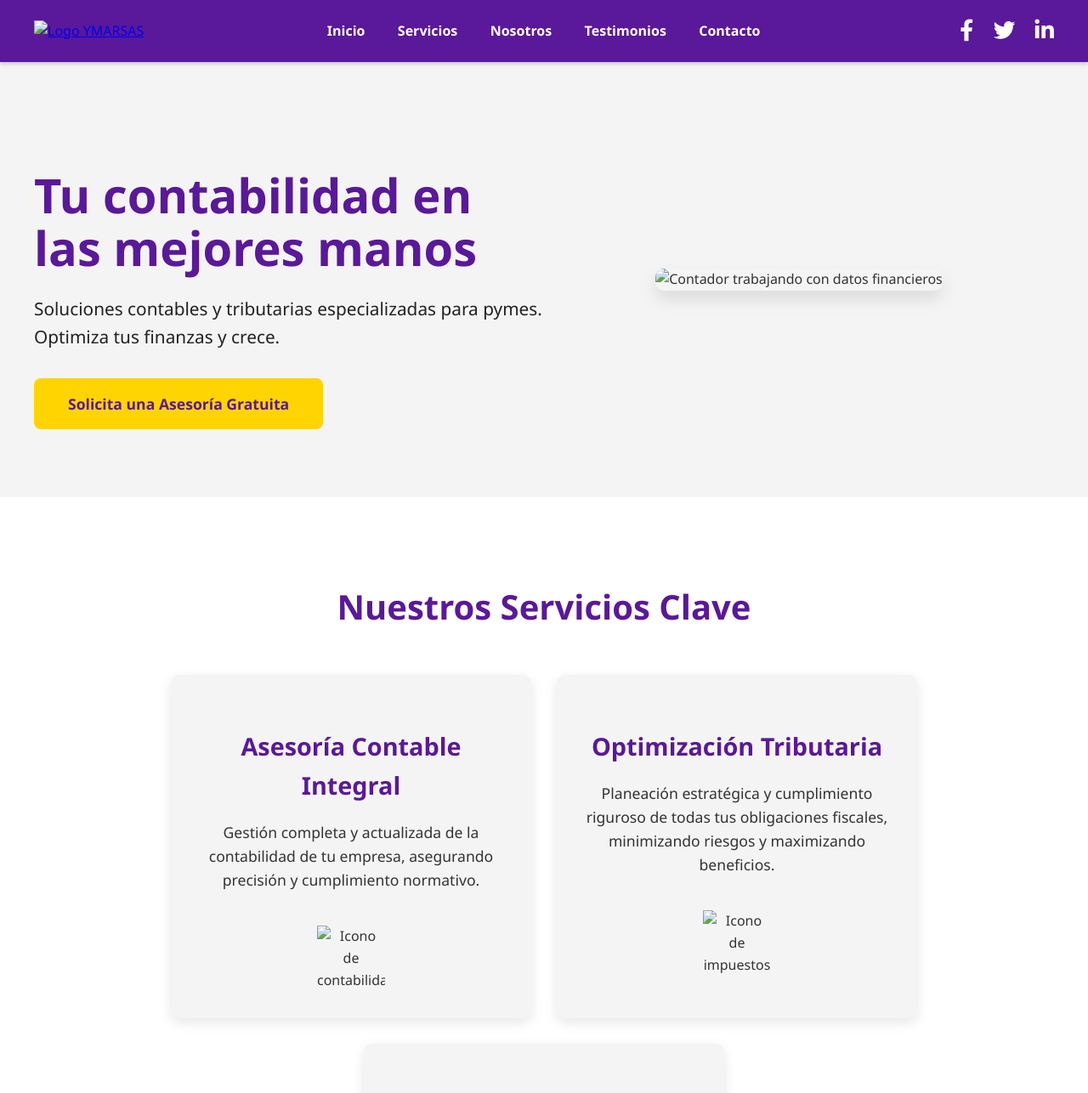
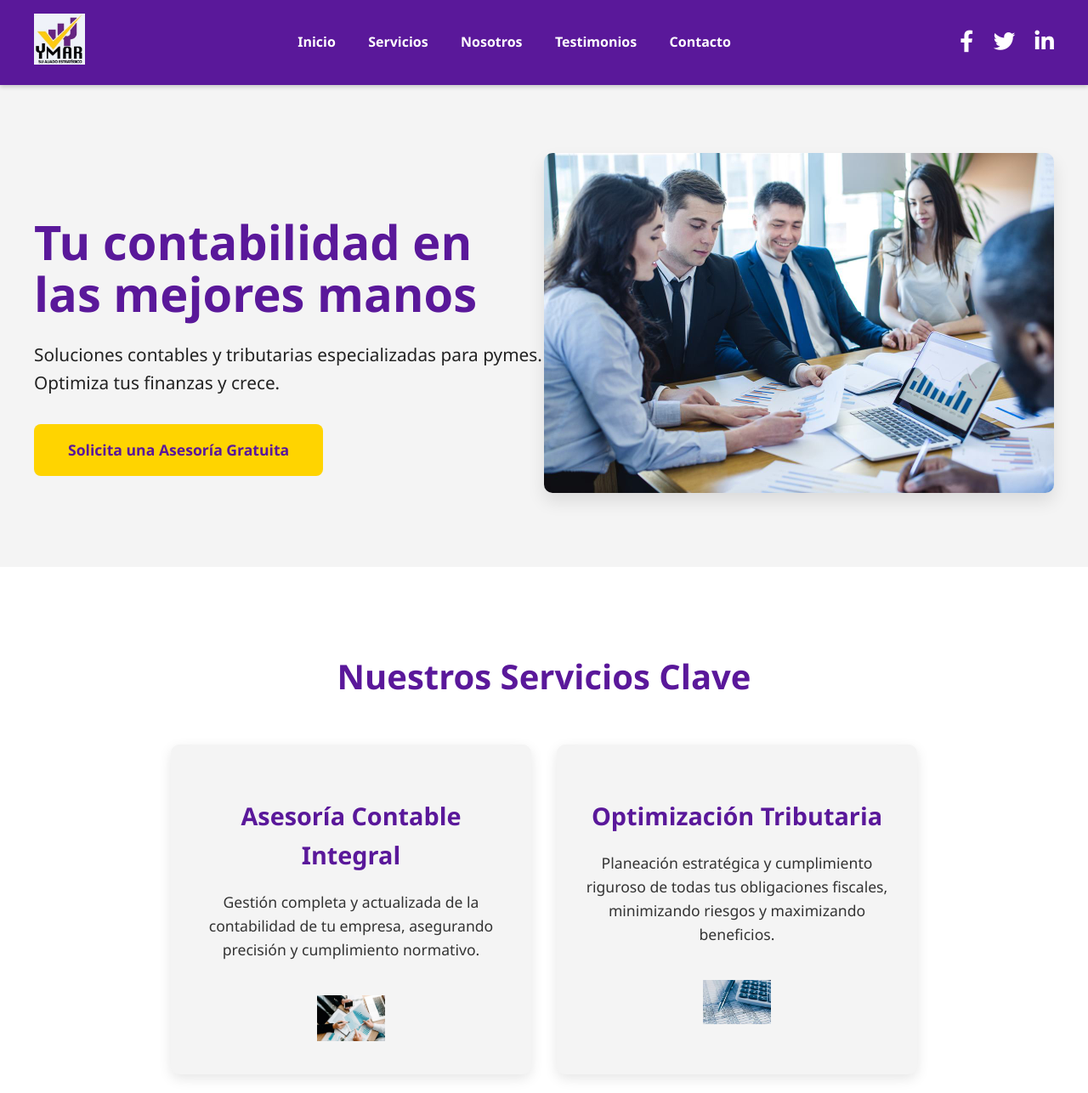
Before and after one commit to yeimi1003/ymarsas, a plain HTML site: page index.html in a window 1280 px wide. Shown: the top 1286 px of the page at 85% size. Drawn offline with Linux system fonts and the light colour scheme; a script that the page names is missing.

Commit message:
Imagenes

```diff
--- a/index.html
+++ b/index.html
@@ -12,7 +12,7 @@
     <header class="header">
         <div class="container">
             <a href="#" class="logo">
-                <img src="/Assets/LOGO.jpg" alt="Logo YMARSAS">
+                <img src="/LOGO.jpg" alt="Logo YMARSAS">
             </a>
             <nav class="main-nav">
                 <ul>
@@ -40,7 +40,7 @@
                     <a href="#contacto" class="btn">Solicita una Asesoría Gratuita</a>
                 </div>
                 <div class="hero-image">
-                    <img src="/Assets/CONTADORES.jpg" alt="Contador trabajando con datos financieros">
+                    <img src="/CONTADORES.jpg" alt="Contador trabajando con datos financieros">
                 </div>
             </div>
         </section>
@@ -52,17 +52,17 @@
                     <div class="card">
                         <h3>Asesoría Contable Integral</h3>
                         <p>Gestión completa y actualizada de la contabilidad de tu empresa, asegurando precisión y cumplimiento normativo.</p>
-                        <img src="/Assets/ASESORIA.jpg" alt="Icono de contabilidad">
+                        <img src="/ASESORIA.jpg" alt="Icono de contabilidad">
                     </div>
                     <div class="card">
                         <h3>Optimización Tributaria</h3>
                         <p>Planeación estratégica y cumplimiento riguroso de todas tus obligaciones fiscales, minimizando riesgos y maximizando beneficios.</p>
-                        <img src="/Assets/TRIBUTARIA.jpg" alt="Icono de impuestos">
+                        <img src="/TRIBUTARIA.jpg" alt="Icono de impuestos">
                     </div>
                     <div class="card">
                         <h3>Auditoría y Revisoría Fiscal</h3>
                         <p>Evaluación imparcial y detallada de tus estados financieros para garantizar transparencia y confianza en tu gestión.</p>
-                        <img src="/Assets/FISCAL.jpg" alt="Icono de auditoría">
+                        <img src="/FISCAL.jpg" alt="Icono de auditoría">
                     </div>
                 </div>
                 <div class="cta-banner">
@@ -80,7 +80,7 @@
                     <p>Nuestros valores: **Integridad, Precisión y Compromiso.**</p>
                 </div>
                 <div class="about-image">
-                    <img src="/Assets/ALIADO.jpg" alt="Equipo de contadores trabajando en Ymarsas">
+                    <img src="/ALIADO.jpg" alt="Equipo de contadores trabajando en Ymarsas">
                 </div>
             </div>
         </section>
```
